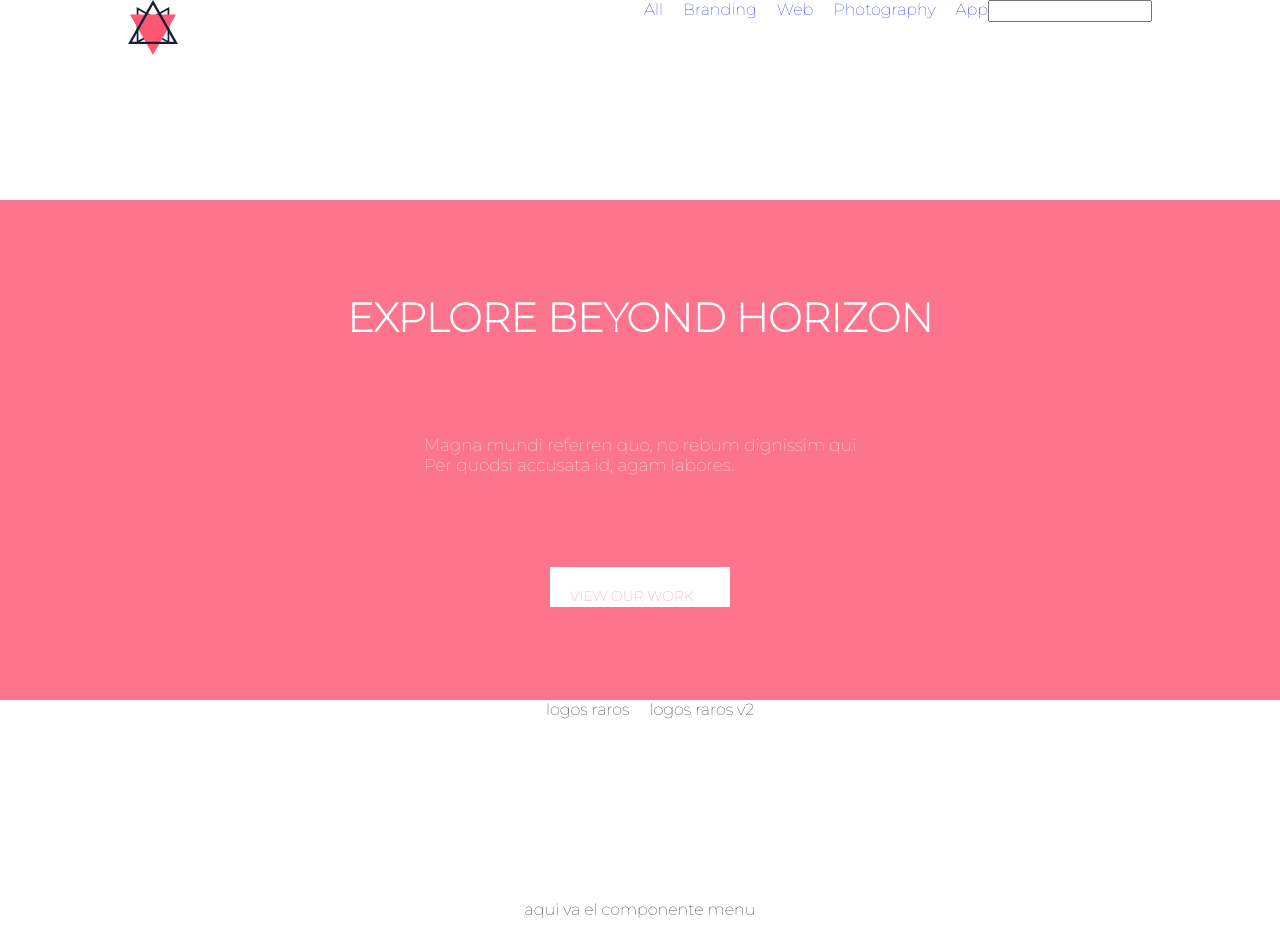
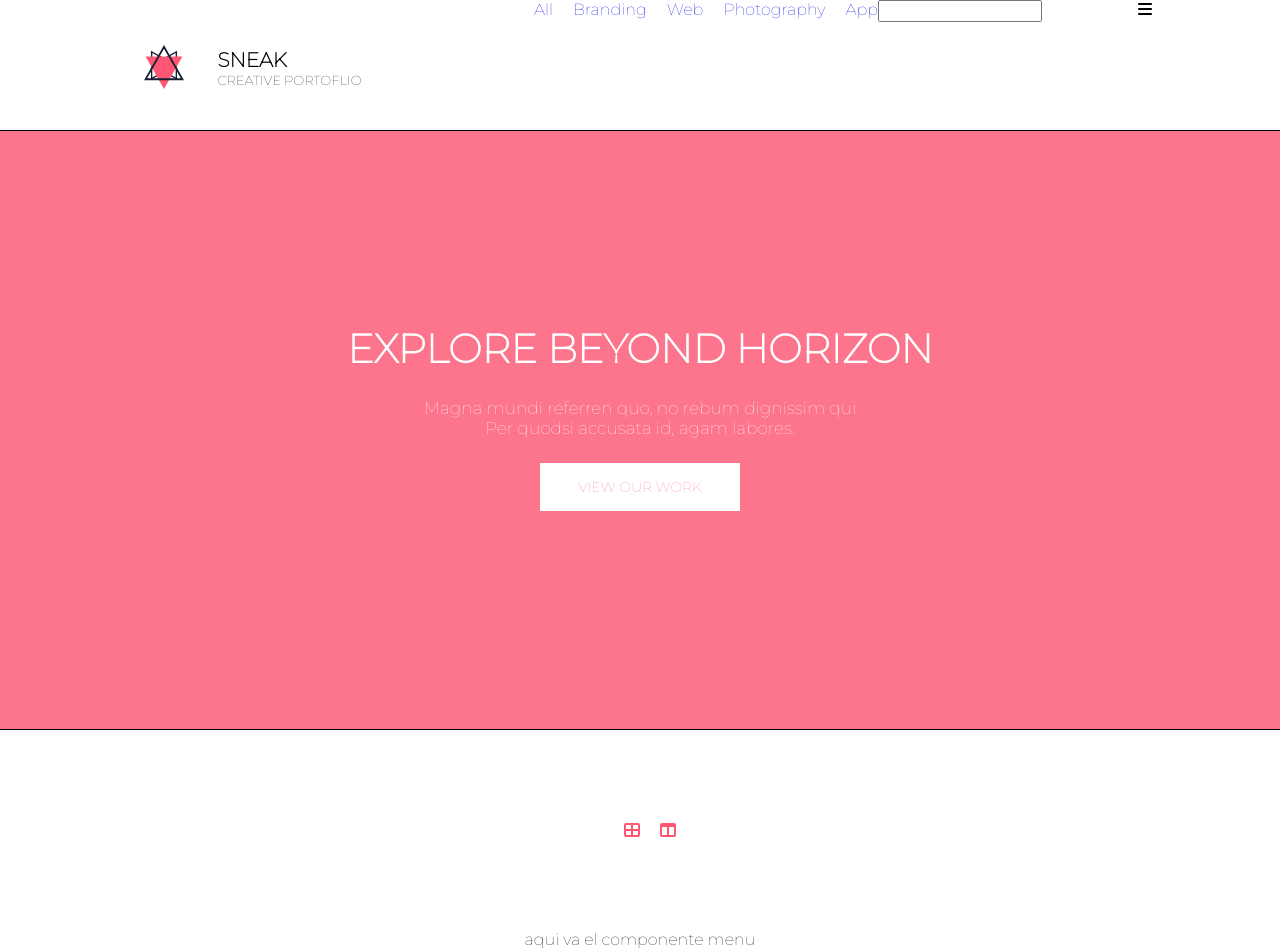
Before and after one commit to andres22-dev/prueba-tecnica-titomedia, a plain HTML site: page index.html in a window 1280 px wide. Shown: the top 952 px of the page. Drawn offline with Linux system fonts and the light colour scheme.

Commit message:
terminando de acomodar las grillas y acomodando cada contenedor con sus ultimos detalles

```diff
--- a/assets/style.css
+++ b/assets/style.css
@@ -19,7 +19,7 @@
 .layout{
 
   display: grid;
-  grid-template: 200px 500px 1fr 200px / 1fr ;
+  grid-template: 130px 600px 1fr 200px / 1fr ;
   height: 100vh;
 
 
@@ -37,17 +37,13 @@
   margin-left: 10%;
   margin-right: 10%;
 
-
-
-
-
 }
 
 .layout .landing{
 
   display: flex;
+  justify-content: center;
   align-items: center;
-  justify-content: space-evenly;
   flex-direction: column;
   grid-column: span 3;
   grid-row: span 1;
@@ -58,7 +54,7 @@
 
   display: flex;
   display: grid;
-  grid-template:  200px 200px 1fr 200px 200px / 1fr  ;
+  grid-template:  200px 200px 1fr 150px 200px / 1fr  ;
   grid-row: span 1;
   grid-column: span 3;
 
@@ -67,12 +63,34 @@
 
 
 }
+
+.header__div{
+  display: flex;
+  align-items: center;
+  justify-content: space-around;
+  width: 250px;
+}
 .header__figure{
 
-  width: 50px;
-  height: 50px;
+  width: 40px;
+  height: 40px;
+
 
 }
+
+.header__namelogo h1{
+
+  font-size:20px;
+  display: inline-block;
+  padding-top: 5px;
+
+}
+.header__namelogo p{
+
+  font-size: 13px;
+
+}
+
 
 .header__menu ul{
 
@@ -88,11 +106,15 @@
 
   text-decoration: none;
   margin-left: 20px;
+  display: block;
+
 }
 
 .landing{
 
   background-color: var(--color-secundario);
+  border-top: 1px solid #000;
+  border-bottom: 1px solid #000;
 }
 
 .landing__h1{
@@ -106,20 +128,26 @@
 
   font-size: var(--tamano-fuente-medio);
   color: var(--color-primario);
+  text-align: center;
 
 
 }
 
 .landing__a{
 
-  width: 180px;
-  height: 10px;
+  width: 200px;
+
   background-color:  var(--color-primario);
   color: var(--color-secundario);
   text-decoration: none;
+  text-align: center;
+  font-size: 14px;
+  padding: 15px 20px;
+}
 
-  font-size: var(--tamano-fuente-pequeño);
-  padding: 20px 20px;
+.landing__h1,.landing__p,.landing__a{
+
+  margin-bottom: 25px;
 }
 
 .section{
@@ -127,23 +155,18 @@
   background-color: var(--color-primario);
 
   height: 100vh;
+
 }
 
-.section .section__logosraros{
+.section .section__navigation{
 
   display: flex;
   justify-content: center;
+  align-items: center;
   grid-row: span 1;
   grid-column: 0/1;
 
 
-
-
-
-}
-.section__logosraros div{
-
-  margin-left: 20px;
 
 
 
@@ -165,17 +188,36 @@
 
 .section .section__div{
 
+
+  display: flex;
+  justify-content: center;
+  align-items: center;
   grid-row: span 1;
   grid-column:span 4;
+
 
 
 }
 
 .section .section__footer{
 
+  display: flex;
+  justify-content: center;
+  justify-content: space-evenly;
+  align-items: center;
+  flex-direction: column;
   grid-row: span 1;
   grid-column:span 5;
 }
+
+.section__navigation i{
+
+  color: var(--color-complementario);
+
+  margin-left: 20px;
+}
+
+
 
 .footer__p span{
 
@@ -186,12 +228,14 @@
 .footer_div i{
 
   color: var(--color-fuente-secundario);
+  font-size: var(--tamano-fuente-pequeño);
 }
 
 
 .section__div button {
 
   width: 150px;
+  height: 40px;
   border: none;
   padding: 10px 20px;
   color: var(--color-fuente-primario);
--- a/index.html
+++ b/index.html
@@ -13,9 +13,17 @@
 <body>
 <div class="layout">
   <header class="header">
-    <figure class="header__figure">
-      <img src="assets/img/logo.svg" alt="">
-    </figure>
+    <div class="header__div">
+      <figure class="header__figure">
+        <img src="assets/img/logo.svg" alt="">
+
+      </figure>
+
+      <div class="header__namelogo">
+        <h1>SNEAK</h1>
+        <p>CREATIVE PORTOFLIO</p>
+      </div>
+    </div>
     <nav class="header__menu">
       <ul>
         <li><a href="#">All</a></li>
@@ -25,7 +33,11 @@
         <li><a href="#">App</a></li>
         <input type="text">
       </ul>
+
     </nav>
+    <span class="btn_menu">
+      <i class="fas fa-bars"></i>
+    </span>
   </header>
 
   <section class="landing">
@@ -39,9 +51,10 @@
 
 
   <section class="section">
-    <div class="section__logosraros">
-      <div class="">logos raros</div>
-      <div class="">logos raros v2</div>
+    <div class="section__navigation">
+      <i class="fas fa-th-large"><a href=""></a></i>
+      <i class="fas fa-columns"><a href="#"></a></i>
+
 
     </div>
 
```
